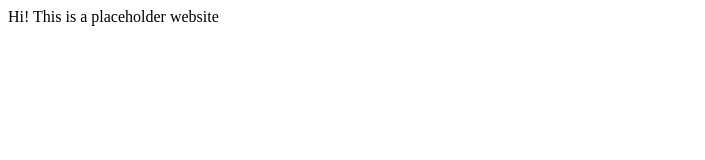
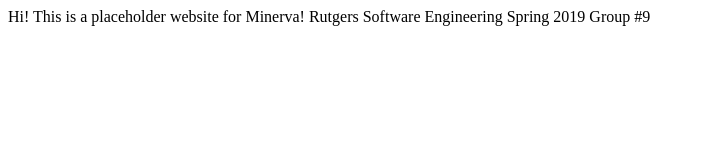
Before and after one commit to rutgerssoftwareengineering/Minerva, a plain HTML site: page index.html in a window 1280 px wide. Shown: the whole page, without its empty margins (0-705 px from the left). Drawn offline with Linux system fonts and the light colour scheme.

Commit message:
Update index.html

```diff
--- a/index.html
+++ b/index.html
@@ -1,5 +1,7 @@
 <div>
 	<p>
-		Hi! This is a placeholder website
+		Hi! This is a placeholder website for Minerva!
+
+		Rutgers Software Engineering Spring 2019 Group #9
 	</p>
 </div>
```
